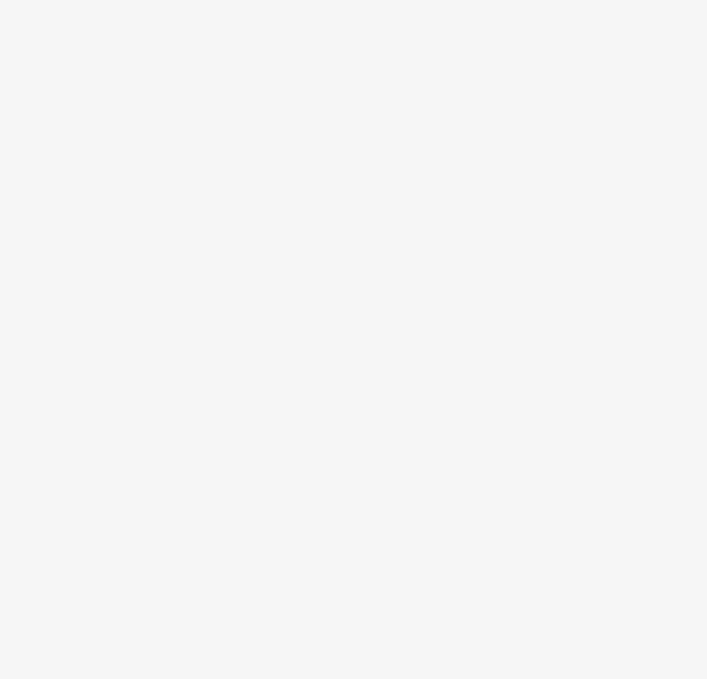
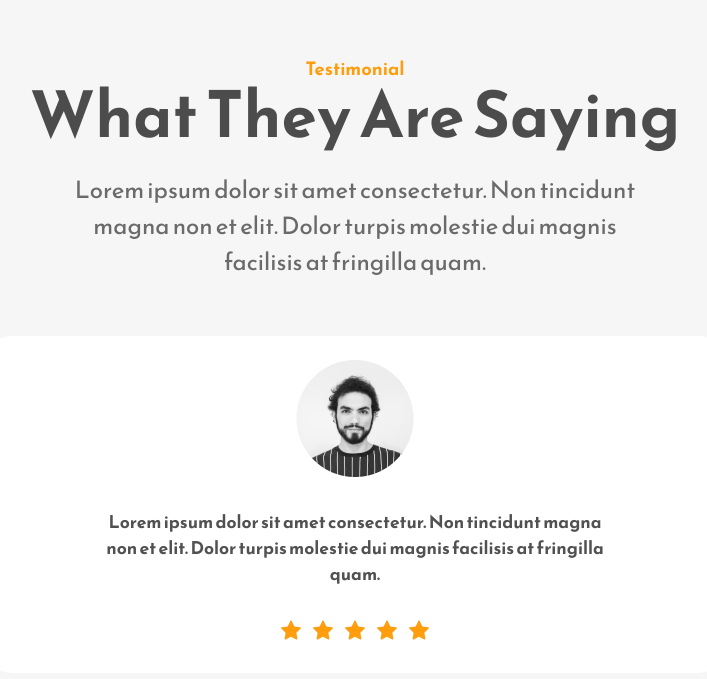
Before and after one commit to raihan-biswas-dev/restaurant, a React (Create React App) app: page / in a window 1280 px wide. Shown: the part 2752-3431 px from the top of the page, without its empty margins (285-992 px from the left). Before the commit the page ends 2567 px from the top, so only its background shows below. Built offline with nearby package versions, Linux system fonts and the light colour scheme.

Commit message:
Testimonials section done

```diff
--- a/src/App.js
+++ b/src/App.js
@@ -1,14 +1,16 @@
 import "./App.css";
 import Home from "./components/Home";
 import About from "./components/About";
-import Work from './components/Work';
+import Work from "./components/Work";
+import Testimonials from "./components/Testimonials";
 
 function App() {
   return (
     <div className="App">
       <Home />
       <About />
-      <Work/>
+      <Work />
+      <Testimonials />
     </div>
   );
 }
--- /dev/null
+++ b/src/components/Testimonials.js
@@ -0,0 +1,34 @@
+import React from "react";
+import TestiImg from "../assets/john-doe-image.png";
+import { AiFillStar } from "react-icons/ai";
+
+function Testimonials() {
+  return (
+    <div className="work-section-wrapper">
+      <div className="work-section-top ">
+        <p className="primary-subheading">Testimonial</p>
+        <h1 className="primary-heading">What They Are Saying</h1>
+        <p className="primary-text">
+          Lorem ipsum dolor sit amet consectetur. Non tincidunt magna non et
+          elit. Dolor turpis molestie dui magnis facilisis at fringilla quam.
+        </p>
+      </div>
+      <div className="testimonial-section-bottom ">
+        <img src={TestiImg} alt="" />
+        <p>
+          Lorem ipsum dolor sit amet consectetur. Non tincidunt magna non et
+          elit. Dolor turpis molestie dui magnis facilisis at fringilla quam.
+        </p>
+        <div className="testimonials-stars-container">
+          <AiFillStar />
+          <AiFillStar />
+          <AiFillStar />
+          <AiFillStar />
+          <AiFillStar />
+        </div>
+      </div>
+    </div>
+  );
+}
+
+export default Testimonials;
```
